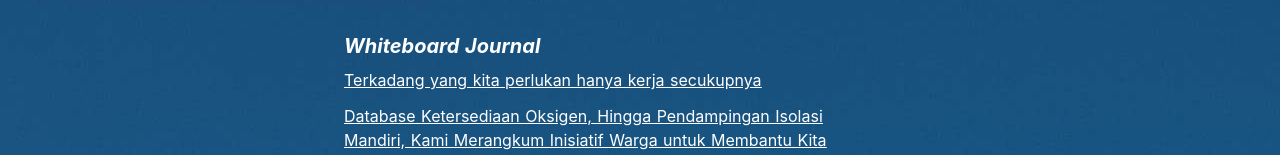
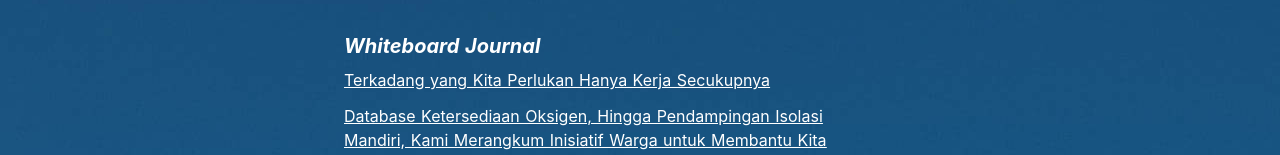
Before and after one commit to andikawilliam/ditobuwono-nuxt, a Nuxt app: page /Publications in a window 1280 px wide. Shown: the part 564-719 px from the top of the page. Built offline with nearby package versions, Linux system fonts and the light colour scheme.

Commit message:
Update Publications.vue

```diff
--- a/pages/Publications.vue
+++ b/pages/Publications.vue
@@ -91,7 +91,7 @@
           articles: [
             {
               title:
-                "Terkadang yang kita perlukan hanya kerja secukupnya",
+                "Terkadang yang Kita Perlukan Hanya Kerja Secukupnya",
               link: "https://www.whiteboardjournal.com/column/terkadang-yang-kita-perlukan-hanya-kerja-secukupnya/",
             },
             {
```
